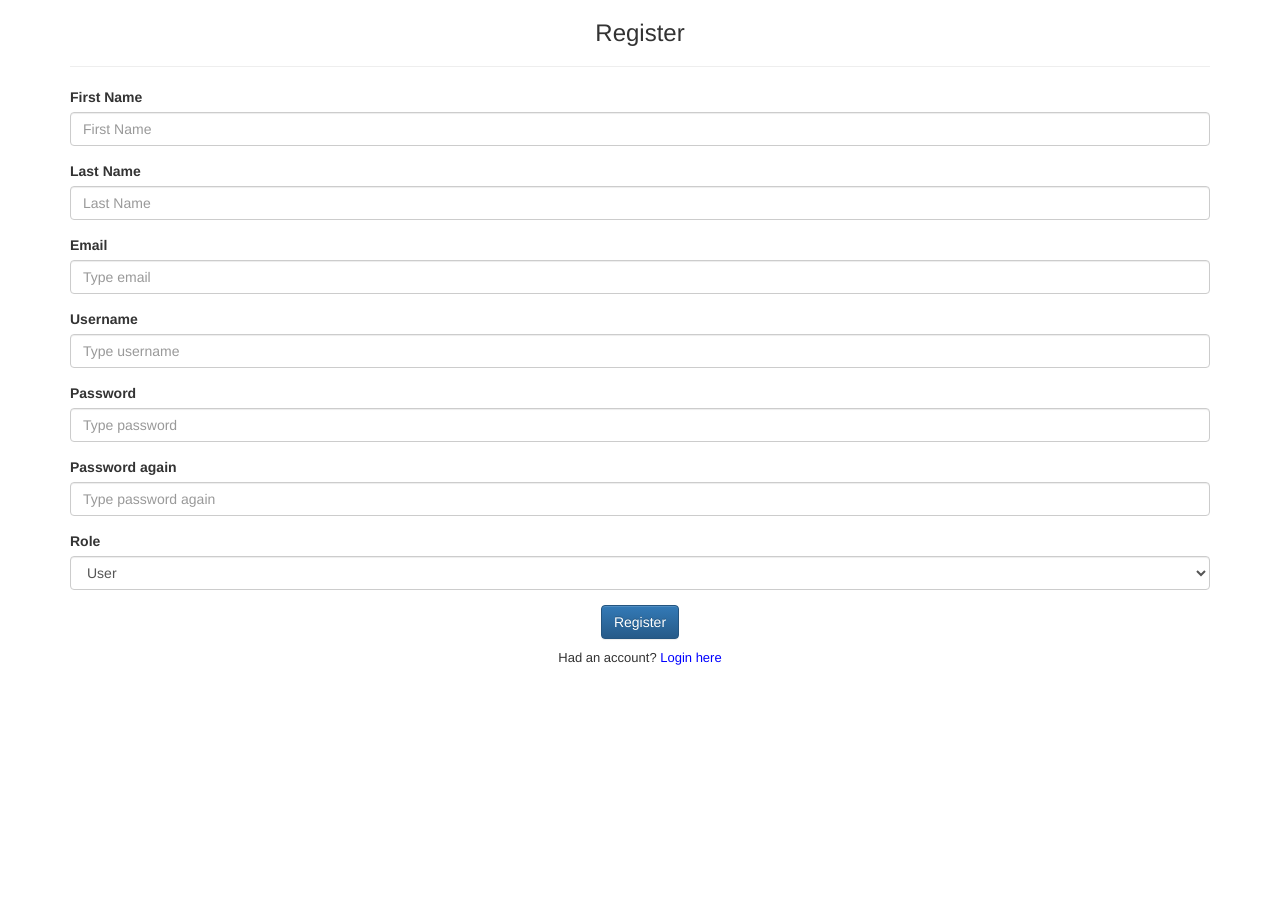
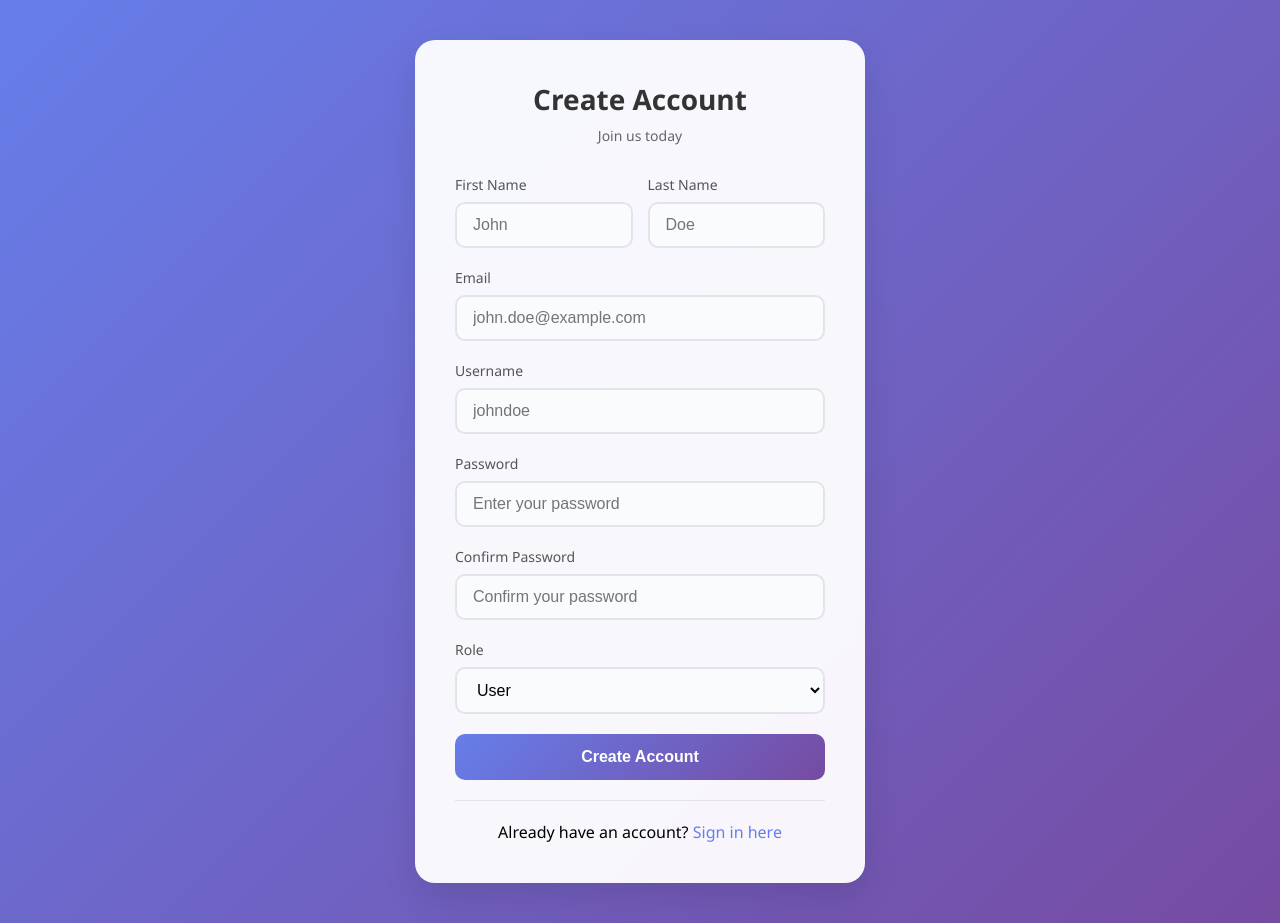
Before and after one commit to NKDuyennn/PHP_Basic_Sun-asterisk, a PHP site: page /views/Register.php in a window 1280 px wide. Before the commit the page ends 665 px from the top, so only its background shows below. Run offline with PHP 8.4, Linux system fonts and the light colour scheme; some libraries are stand-ins or nearby versions.

Commit message:
new style login register

```diff
--- /dev/null
+++ b/MiniProject/public/css/register.css
@@ -0,0 +1,157 @@
+* {
+    margin: 0;
+    padding: 0;
+    box-sizing: border-box;
+}
+
+body {
+    font-family: 'Segoe UI', Tahoma, Geneva, Verdana, sans-serif;
+    background: linear-gradient(135deg, #667eea 0%, #764ba2 100%);
+    min-height: 100vh;
+    display: flex;
+    align-items: center;
+    justify-content: center;
+    padding: 20px 0;
+}
+
+.auth-container {
+    background: rgba(255, 255, 255, 0.95);
+    backdrop-filter: blur(10px);
+    padding: 40px;
+    border-radius: 20px;
+    box-shadow: 0 15px 35px rgba(0, 0, 0, 0.1);
+    width: 100%;
+    max-width: 450px;
+    margin: 20px;
+}
+
+.auth-header {
+    text-align: center;
+    margin-bottom: 30px;
+}
+
+.auth-title {
+    color: #333;
+    font-size: 28px;
+    font-weight: 600;
+    margin-bottom: 8px;
+}
+
+.auth-subtitle {
+    color: #666;
+    font-size: 14px;
+}
+
+.form-group {
+    margin-bottom: 20px;
+}
+
+.form-label {
+    display: block;
+    margin-bottom: 8px;
+    color: #555;
+    font-weight: 500;
+    font-size: 14px;
+}
+
+.form-input, .form-select {
+    width: 100%;
+    padding: 12px 16px;
+    border: 2px solid #e1e5e9;
+    border-radius: 10px;
+    font-size: 16px;
+    transition: all 0.3s ease;
+    background: #fafbfc;
+}
+
+.form-input:focus, .form-select:focus {
+    outline: none;
+    border-color: #667eea;
+    background: #fff;
+    box-shadow: 0 0 0 3px rgba(102, 126, 234, 0.1);
+}
+
+.form-row {
+    display: flex;
+    gap: 15px;
+}
+
+.form-row .form-group {
+    flex: 1;
+}
+
+.btn-primary {
+    width: 100%;
+    background: linear-gradient(135deg, #667eea 0%, #764ba2 100%);
+    color: white;
+    padding: 14px 20px;
+    border: none;
+    border-radius: 10px;
+    font-size: 16px;
+    font-weight: 600;
+    cursor: pointer;
+    transition: all 0.3s ease;
+    margin-bottom: 20px;
+}
+
+.btn-primary:hover {
+    transform: translateY(-2px);
+    box-shadow: 0 10px 20px rgba(102, 126, 234, 0.3);
+}
+
+.btn-primary:active {
+    transform: translateY(0);
+}
+
+.auth-link {
+    text-align: center;
+    padding-top: 20px;
+    border-top: 1px solid #e1e5e9;
+}
+
+.auth-link a {
+    color: #667eea;
+    text-decoration: none;
+    font-weight: 500;
+    transition: color 0.3s ease;
+}
+
+.auth-link a:hover {
+    color: #764ba2;
+}
+
+.alert {
+    padding: 12px 16px;
+    border-radius: 8px;
+    margin-bottom: 20px;
+    font-size: 14px;
+}
+
+.alert-success {
+    background: #d4edda;
+    color: #155724;
+    border: 1px solid #c3e6cb;
+}
+
+.alert-danger {
+    background: #f8d7da;
+    color: #721c24;
+    border: 1px solid #f1b0b7;
+}
+
+@media (max-width: 768px) {
+    .form-row {
+        flex-direction: column;
+        gap: 0;
+    }
+}
+
+@media (max-width: 480px) {
+    .auth-container {
+        padding: 30px 20px;
+    }
+
+    .auth-title {
+        font-size: 24px;
+    }
+}
--- a/MiniProject/views/Register.php
+++ b/MiniProject/views/Register.php
@@ -3,85 +3,118 @@
 <head>
     <meta charset="UTF-8">
     <meta http-equiv="X-UA-Compatible" content="IE=edge">
+    <meta name="viewport" content="width=device-width, initial-scale=1.0">
     <title>Register</title>
-    <!-- Latest compiled and minified CSS -->
-    <link rel="stylesheet" href="//netdna.bootstrapcdn.com/bootstrap/3.1.1/css/bootstrap.min.css">
-
-    <!-- Optional theme -->
-    <link rel="stylesheet" href="//netdna.bootstrapcdn.com/bootstrap/3.1.1/css/bootstrap-theme.min.css">
-
-    <!-- jQuery -->
-    <script src="https://code.jquery.com/jquery-3.6.0.min.js"></script>
-
-    <!-- Latest compiled and minified JavaScript -->
-    <script src="//netdna.bootstrapcdn.com/bootstrap/3.1.1/js/bootstrap.min.js"></script>
+    <link rel="stylesheet" href="public/css/register.css">
 </head>
 <body>
-    <div class="container">
-    <h3 align="center">Register</h3>
+    <div class="auth-container">
+        <div class="auth-header">
+            <h1 class="auth-title">Create Account</h1>
+            <p class="auth-subtitle">Join us today</p>
+        </div>
+
         <?php
             if (isset($_COOKIE['msg'])) {
         ?>
             <div class="alert alert-danger">
-            <strong>Danger!</strong> <?php echo $_COOKIE['msg']; ?>
+                <strong>Error!</strong> <?php echo $_COOKIE['msg']; ?>
             </div>
         <?php
             }
         ?>
-    <hr>
+
         <form action="?controller=User&action=register" method="POST" role="form" enctype="multipart/form-data">
+            <div class="form-row">
                 <div class="form-group">
-                <label for="">First Name</label>
-                <input type="text" class="form-control" id="" placeholder="First Name" name="first_name">
+                    <label class="form-label" for="first_name">First Name</label>
+                    <input type="text"
+                           class="form-input"
+                           id="first_name"
+                           placeholder="John"
+                           name="first_name"
+                           required>
                 </div>
                 <div class="form-group">
-                <label for="">Last Name</label>
-                <input type="text" class="form-control" id="" placeholder="Last Name" name="last_name">
+                    <label class="form-label" for="last_name">Last Name</label>
+                    <input type="text"
+                           class="form-input"
+                           id="last_name"
+                           placeholder="Doe"
+                           name="last_name"
+                           required>
                 </div>
+            </div>
+
             <div class="form-group">
-                <label for="">Email</label>
-                <input type="email" class="form-control" id="" placeholder="Type email" name="email">
+                <label class="form-label" for="email">Email</label>
+                <input type="email"
+                       class="form-input"
+                       id="email"
+                       placeholder="john.doe@example.com"
+                       name="email"
+                       required>
             </div>
+
             <div class="form-group">
-                <label for="">Username</label>
-                <input type="text" class="form-control" id="" placeholder="Type username" name="username">
+                <label class="form-label" for="username">Username</label>
+                <input type="text"
+                       class="form-input"
+                       id="username"
+                       placeholder="johndoe"
+                       name="username"
+                       required>
             </div>
+
             <div class="form-group">
-                <label for="">Password</label>
-                <input type="password" class="form-control" id="" placeholder="Type password" name="password">
+                <label class="form-label" for="password">Password</label>
+                <input type="password"
+                       class="form-input"
+                       id="password"
+                       placeholder="Enter your password"
+                       name="password"
+                       required>
             </div>
+
             <div class="form-group">
-                <label for="">Password again</label>
-                <input type="password" class="form-control" id="" placeholder="Type password again" name="password_again">
+                <label class="form-label" for="password_again">Confirm Password</label>
+                <input type="password"
+                       class="form-input"
+                       id="password_again"
+                       placeholder="Confirm your password"
+                       name="password_again"
+                       required>
             </div>
+
             <div class="form-group">
-                <label for="">Role</label>
-                <select class="form-control" name="role">
+                <label class="form-label" for="role">Role</label>
+                <select class="form-select" name="role" id="role">
                     <option value="user">User</option>
                     <!-- <option value="admin">Admin</option> -->
                     <!-- <option value="staff">Staff</option> -->
                 </select>
             </div>
-            <div align="center">
-                <button type="submit" class="btn btn-primary" name="btnRegister" >Register</button>
+
+            <button type="submit" class="btn-primary" name="btnRegister">
+                Create Account
+            </button>
+
+            <div class="auth-link">
+                Already have an account?
+                <a href="index.php?controller=User&action=login">Sign in here</a>
             </div>
         </form>
     </div>
-    <div style="padding-top: 10px; font-size: 13px;" align="center">
-        Had an account?
-        <a href="index.php?controller=User&action=login" style="text-decoration: none; color: blue;">
-            Login here
-        </a>
-    </div>
-</body>
-</html>
-<!-- <script>
+
+    <script>
         document.querySelector('form').addEventListener('submit', function(event) {
             let password = document.querySelector('input[name="password"]').value;
             let passwordAgain = document.querySelector('input[name="password_again"]').value;
             if (password !== passwordAgain) {
-            alert('Passwords do not match! hehe ');
-            event.preventDefault(); // Prevent form submission
+                alert('Passwords do not match!');
+                event.preventDefault();
             }
         });
-</script> -->
+    </script>
+</body>
+</html>
```
Also changed, not shown: MiniProject/public/css/login.css (added, +159 -0 lines), MiniProject/views/Login.php (+47 -39 lines). Lines whose indentation alone changed are shown as unchanged.
